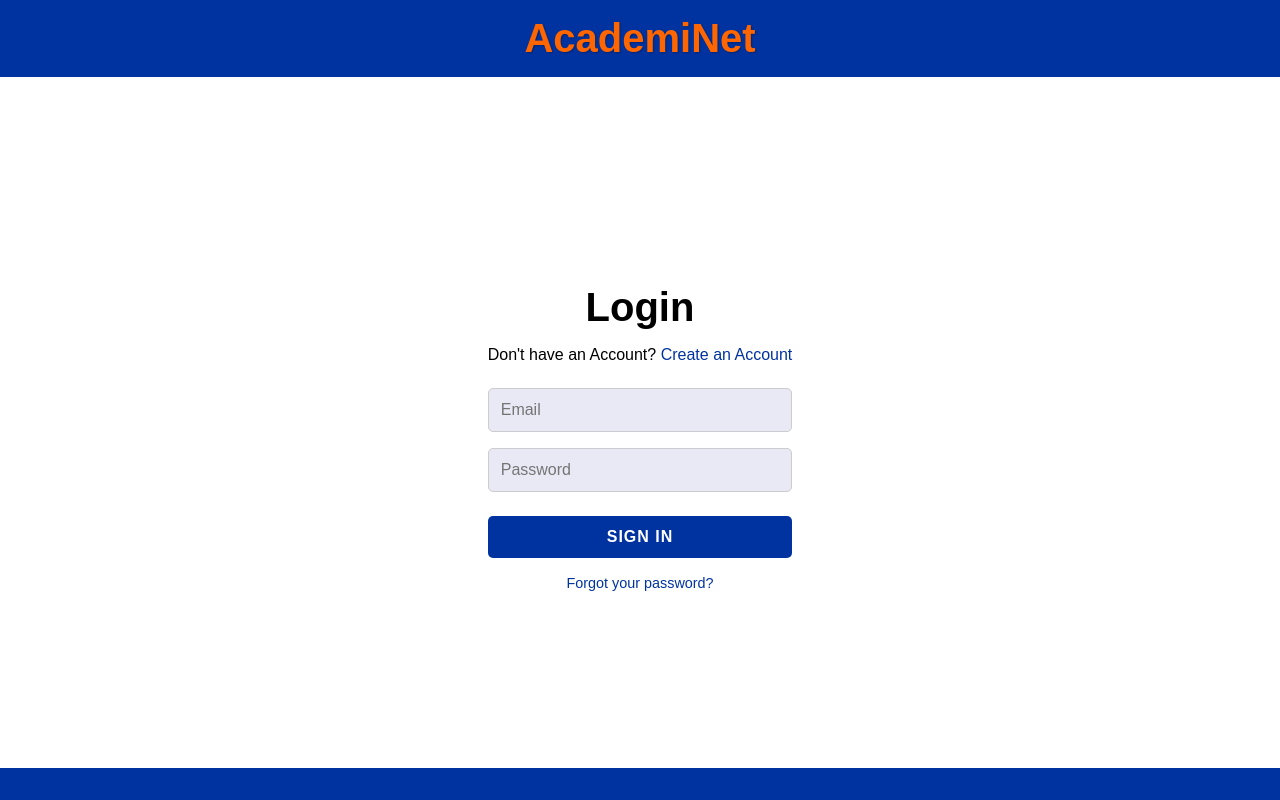
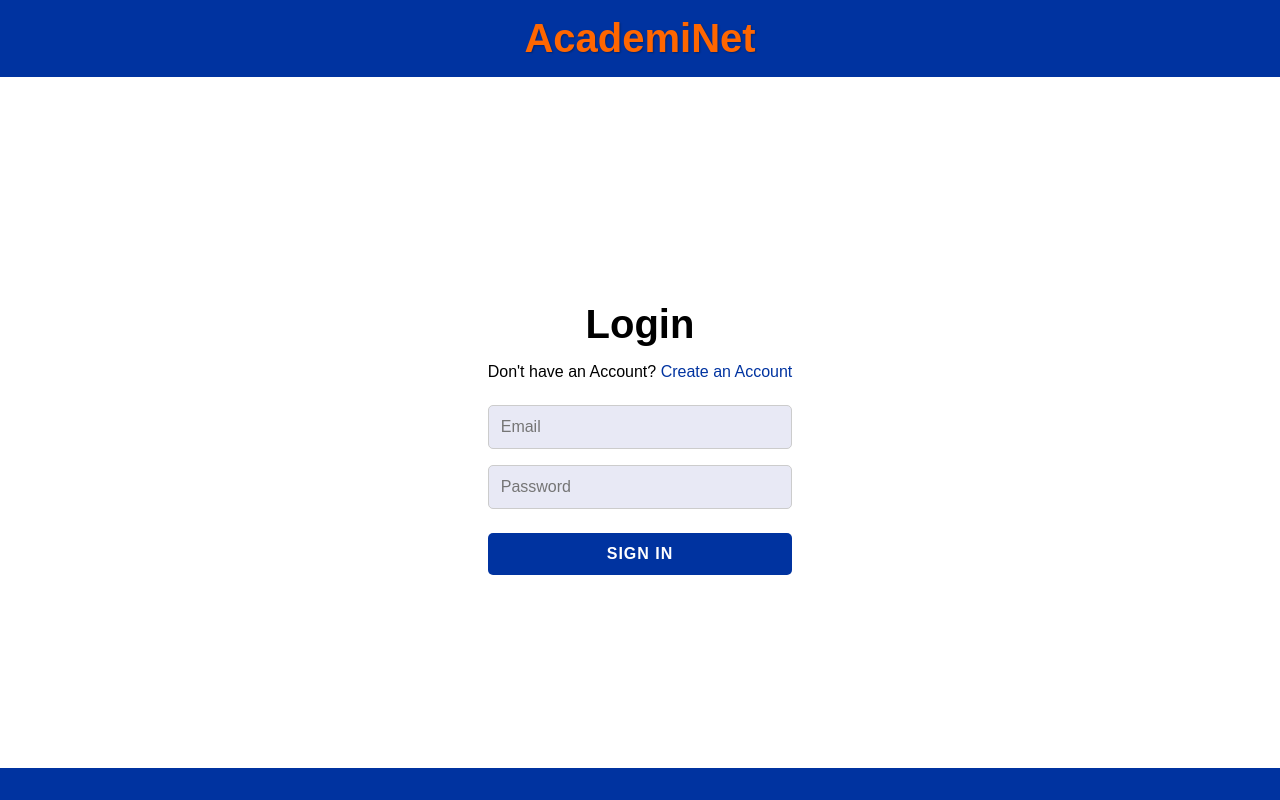
Before and after one commit to mattias-castilla/CEN3031-group-project, a React (Create React App) app in the folder frontend/: page / in a window 1280 px wide. Built offline with nearby package versions, Linux system fonts and the light colour scheme; a web font is replaced by a local one.

Commit message:
removed forgot password

```diff
--- a/frontend/src/components/Login.js
+++ b/frontend/src/components/Login.js
@@ -66,9 +66,7 @@ const Login = () => {
                     <button type="submit" className="sign-in-btn">Sign In</button>
                 </form>
 
-                <div className="forgot-password">
-                    <Link to="/forgot-password">Forgot your password?</Link>
-                </div>
+
             </div>
 
             <footer></footer>
```
